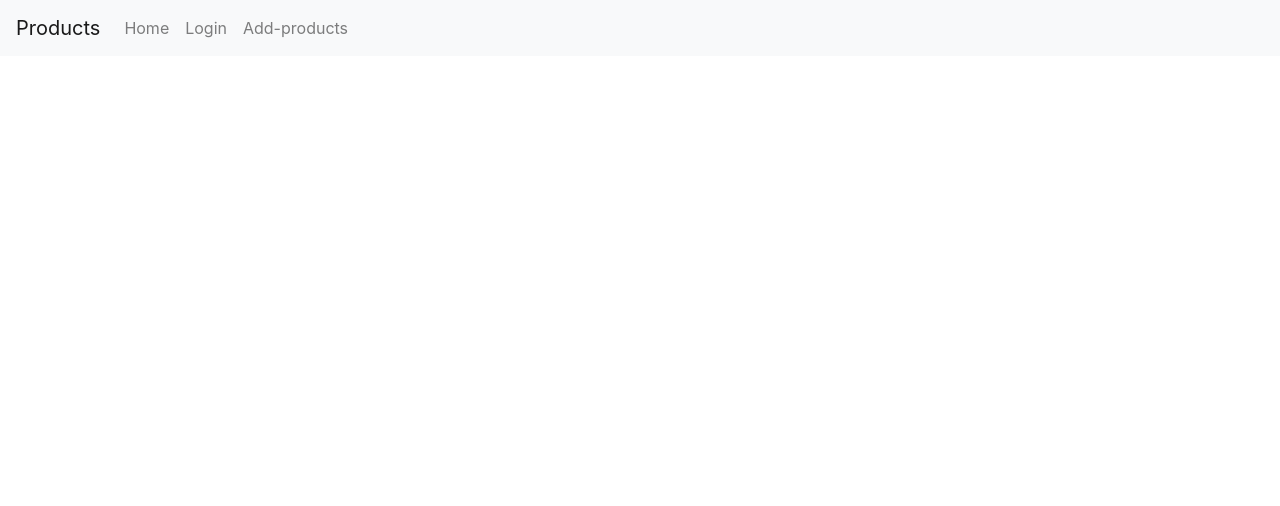
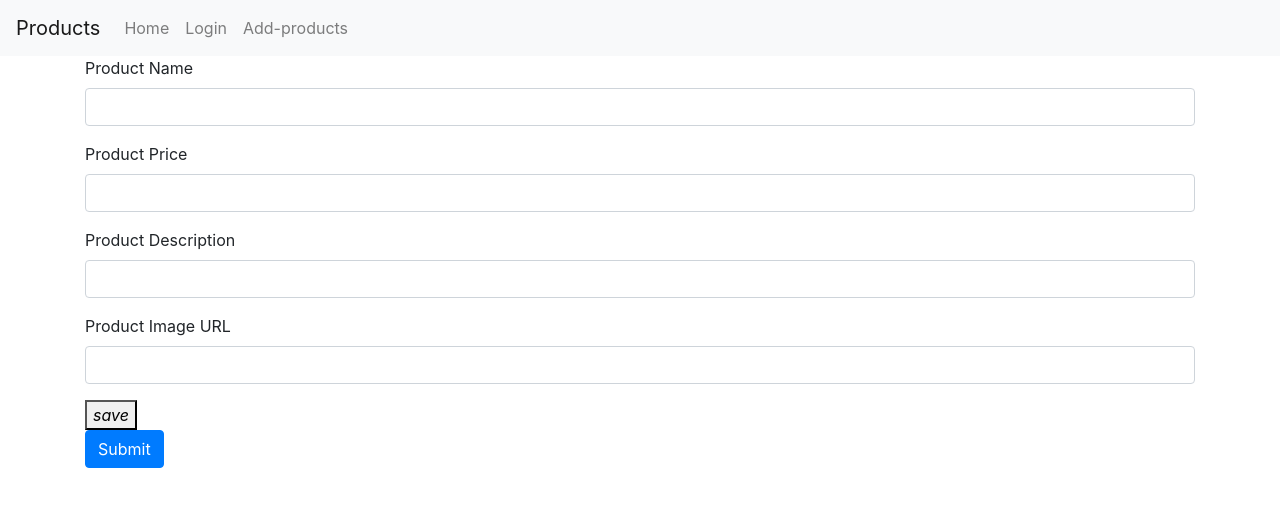
Before and after one commit to Courtney828/angular-ivy-1ovcd2, an Angular app: page /home/add-products in a window 1280 px wide. Before the commit this address led to /. Shown: the top 506 px of the page. Built offline with nearby package versions, Linux system fonts and the light colour scheme.

Commit message:
3 files modified

```diff
--- a/src/app/add-products/add-products.component.html
+++ b/src/app/add-products/add-products.component.html
@@ -1,3 +1,8 @@
+
+
+
+<div class="container">
+
 <form>
   <div class="form-group">
     <label for="InputProductName">Product Name</label>
@@ -24,3 +29,4 @@
 		</div>
   <button type="submit" class="btn btn-primary">Submit</button>
 </form>
+</div>
--- a/src/app/app-routing/app-routing.module.ts
+++ b/src/app/app-routing/app-routing.module.ts
@@ -11,11 +11,12 @@ const appRouting: Routes = [
   { path: "", component: HomeComponent },
   { path: "login", component: LoginComponent },
   { path: "register", component: RegisterComponent },
-  { path: "add-products", component: AddProductsComponent }
+  { path: "home/add-products", component: AddProductsComponent }
 ];
 
 @NgModule({
   imports: [CommonModule, RouterModule.forRoot(appRouting)],
-  declarations: []
+  declarations: [],
+  exports:[ RouterModule ]
 })
 export class AppRoutingModule {}
--- a/src/app/home/home.component.html
+++ b/src/app/home/home.component.html
@@ -6,7 +6,7 @@
   <body>
 
     <div class="container">
-  <a mat-raised-button routerLink="/employee/add-employee" style="margin-bottom: 50px">Add Employee</a>
+  <a mat-raised-button routerLink="/home/add-products" style="margin-bottom: 50px">Add Employee</a>
       <h2 >products</h2>
       <mat-grid-list cols="3" >
         <mat-grid-tile *ngFor="let product of product">
```
